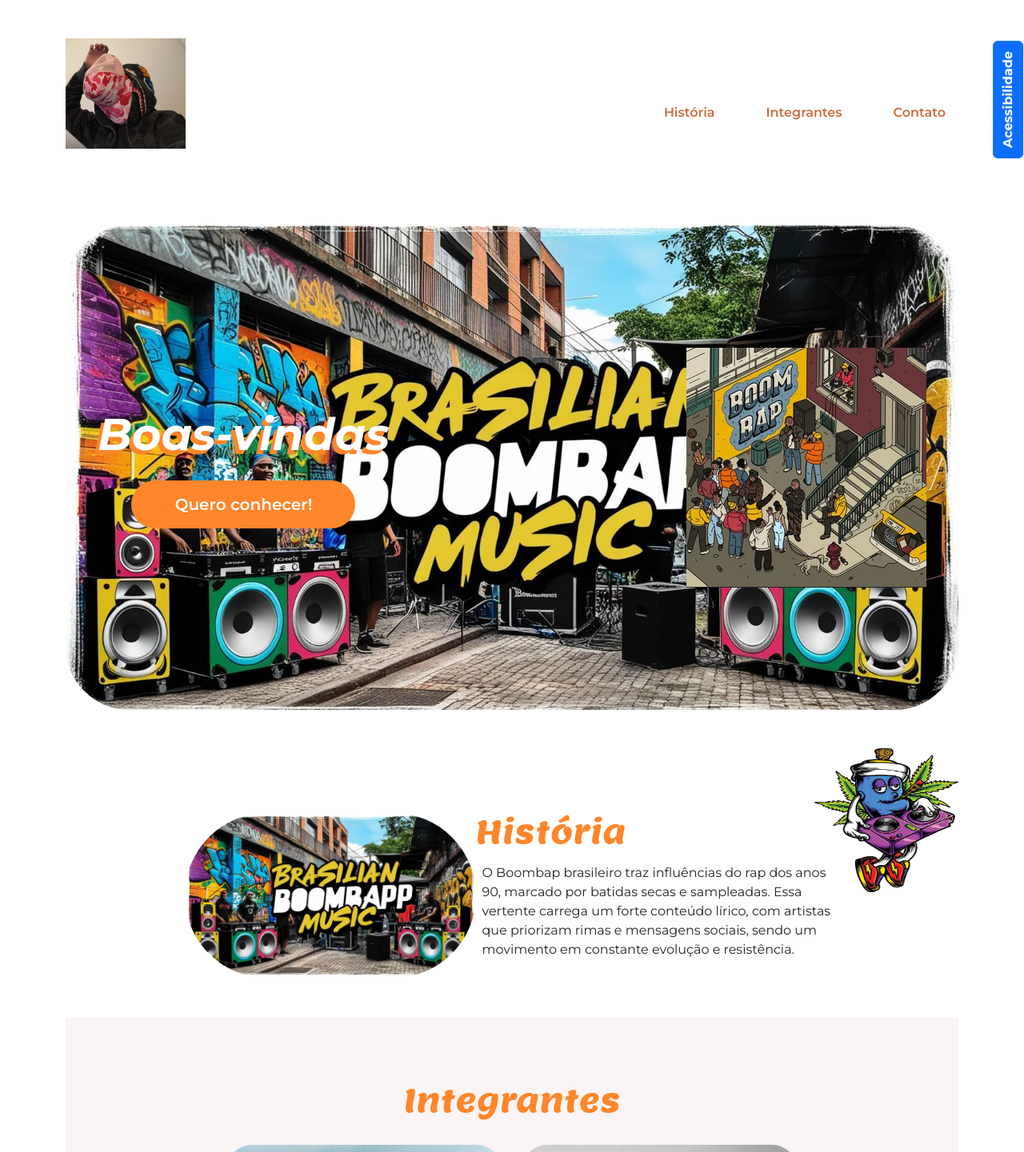
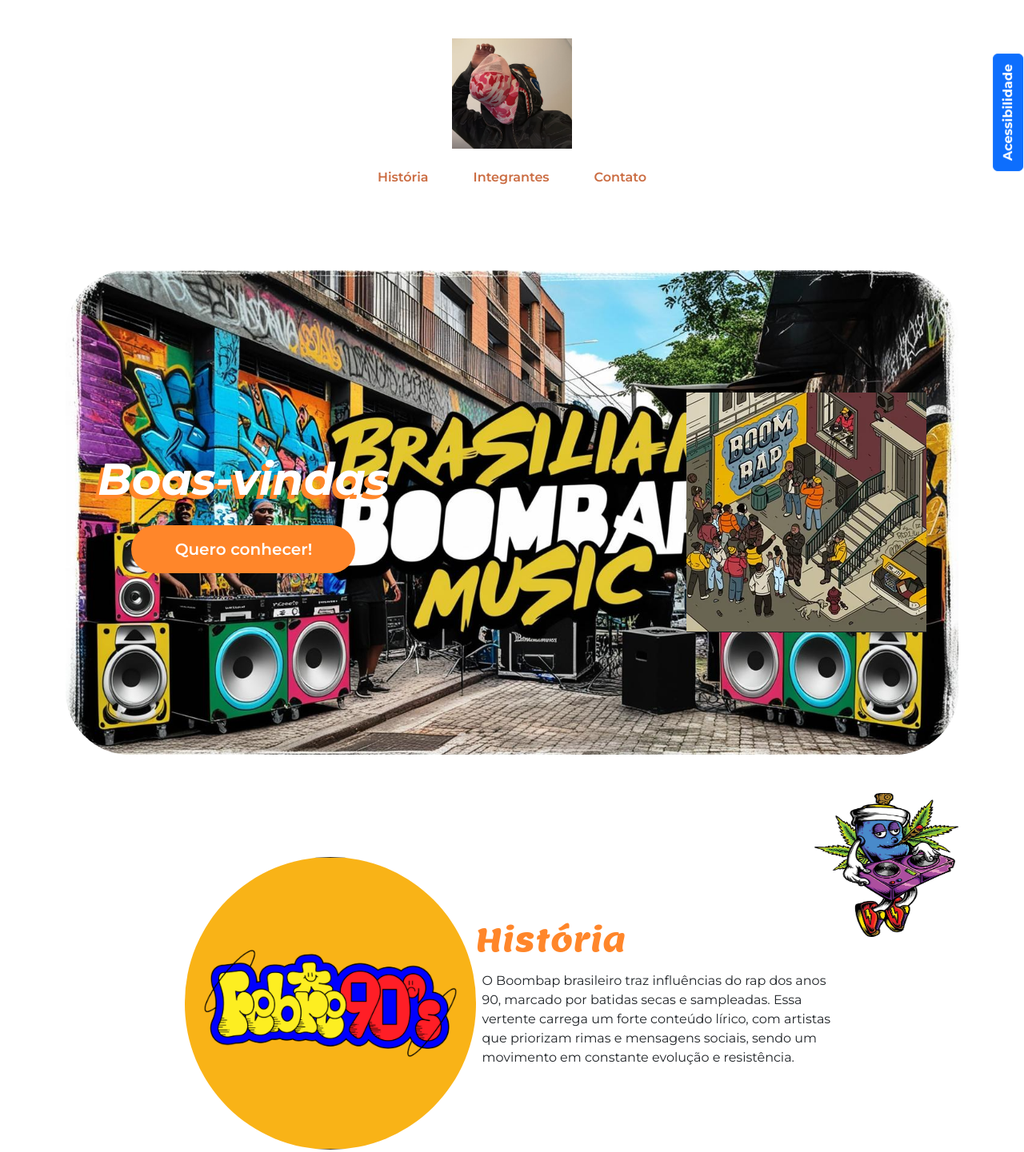
Before and after one commit to IguinSz/Igor-1T-3B, a plain HTML site: page index.html in a window 1280 px wide. Shown: the top 1441 px of the page at 80% size. Drawn offline with nearby package versions, Linux system fonts and the light colour scheme.

Commit message:
Update index.html

```diff
--- a/index.html
+++ b/index.html
@@ -12,15 +12,16 @@
 </head>
 
 <body>
-    <header class="p-5">
-        <nav class="container d-flex justify-content-between align-items-center">
-            <img src="Pumapjl.png" class="nav-img" loading="lazy" alt="Logo">
-            <ul class="nav mt-5">
+    <!-- Cabeçalho centralizado -->
+    <header class="p-5 text-center">
+        <nav class="container d-flex flex-column align-items-center">
+            <img src="Pumapjl.png" class="nav-img" loading="lazy" alt="Logo" style="max-width: 150px; height: auto;">
+            <ul class="nav mt-3 d-flex gap-4">
                 <li class="nav-item"><a class="nav-link" href="#inicio">História</a></li>
                 <li class="nav-item"><a class="nav-link" href="#galeria">Integrantes</a></li>
                 <li class="nav-item"><a class="nav-link" href="#contato">Contato</a></li>
             </ul>
-            <div id="acessibilidade" class="menu-acessibilidade">
+            <div id="acessibilidade" class="menu-acessibilidade mt-3">
                 <button id="botao-acessibilidade" class="btn btn-primary fw-bold rotacao-botao" aria-expanded="false">Acessibilidade</button>
                 <div id="opcoes-acessibilidade" class="opcoes-acessibilidade apresenta-lista">
                     <button id="aumentar-fonte" class="btn btn-primary fw-bold" aria-label="Aumentar o tamanho da fonte">A+</button>
@@ -32,6 +33,7 @@
     </header>
 
     <main class="container my-5">
+        <!-- Seção Início -->
         <section id="inicio" class="my-5">
             <div class="inicio-fundo d-flex justify-content-between align-items-center">
                 <div class="esquerda-conteudo">
@@ -42,10 +44,11 @@
             </div>
         </section>
 
+        <!-- Seção Tropicália -->
         <section id="tropicalia" class="my-5 pt-6 secao-tropicalia" tabindex="0" aria-label="Seção explicativa sobre o boombap">
             <div class="container d-flex align-items-center">
                 <div class="col-4 d-flex justify-content-center">
-                    <img src="BoombapBr.jpg" class="rounded-pill" style="max-width:100%; height:auto;" loading="lazy" alt="Imagem do Boombap brasileiro">
+                    <img src="Febre90s.png" class="rounded-pill" style="max-width:100%; height:auto;" loading="lazy" alt="Imagem representativa Febre 90s">
                 </div>
                 <div class="col-5">
                     <h2>História</h2>
@@ -54,6 +57,7 @@
             </div>
         </section>
 
+        <!-- Seção Galeria -->
         <section id="galeria" tabindex="0" aria-label="Seção de galeria de imagens">
             <h2 class="text-center pt-5">Integrantes</h2>
             <div class="container p-3 mt-3 fundo-galeria">
@@ -76,6 +80,7 @@
             </div>
         </section>
 
+        <!-- Seção Contato -->
         <section id="contato">
             <div class="container p-5 d-flex justify-content-center">
                 <div class="col-md-8 col-lg-10 rounded-5 formulario">
```
